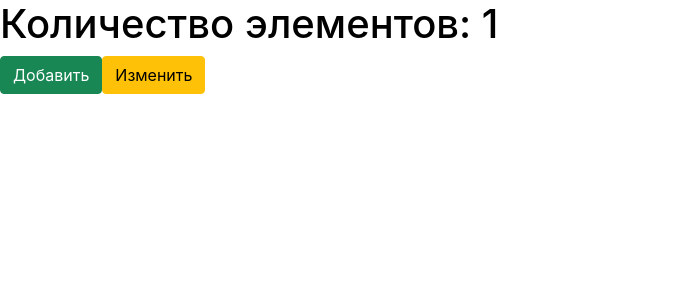
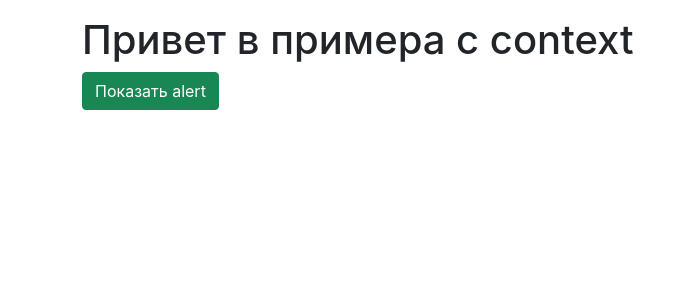
Before and after one commit to Galimard/Hooks-Vladilen, a React (Create React App) app: page / in a window 1280 px wide. Shown: the top 300 px of the page, without its empty margins (0-696 px from the left). Built offline with nearby package versions, Linux system fonts and the light colour scheme.

Commit message:
useContext

```diff
--- a/src/App.js
+++ b/src/App.js
@@ -1,20 +1,16 @@
-import React, {useState, useCallback} from "react";
+import React, {useContext} from "react";
+import Alert from "./alert/Alert";
+import { AlertProvider } from "./alert/AlertContext";
+import Main from "./Main";
 
 function App() {
-  const [colored, setColored] = useState(false);
-  const [count, setCount] = useState(1);
-
-  const styles = {
-    color: colored ? 'darkred' : 'black'
-  };
-
   return (
-    <div>
-      <h1 style={styles}>Количество элементов: {count}</h1>
-      <button className="btn btn-success" onClick={() => setCount(prev => prev + 1)}>Добавить</button>
-      <button className="btn btn-warning" onClick={() => setColored(prev => !prev)}>Изменить</button>
-
-    </div>
+    <AlertProvider>
+      <div className="container pt-3">
+        <Alert />
+        <Main toggle={() => {}} />
+      </div>
+    </AlertProvider>
   );
 }
 
--- /dev/null
+++ b/src/Main.js
@@ -0,0 +1,13 @@
+import React from "react";
+import { useAlert } from "./alert/AlertContext";
+
+export default function Main() {
+    const {toggle} = useAlert();
+
+    return (
+        <>
+            <h1>Привет в примера с context</h1>
+            <button className="btn btn-success" onClick={toggle}>Показать alert</button>
+        </>
+    )
+}
--- /dev/null
+++ b/src/alert/Alert.js
@@ -0,0 +1,14 @@
+import React from "react";
+import { useAlert } from "./AlertContext";
+
+export default function Alert() {
+    const alert = useAlert();
+
+    if(!alert.visible) return null;
+
+    return (
+        <div className="alert alert-danger" onClick={alert.toggle}>
+            Это очень важное сообщение
+        </div>
+    )
+}
--- /dev/null
+++ b/src/alert/AlertContext.js
@@ -0,0 +1,21 @@
+import React, {useState, useContext} from "react";
+
+const AlertContext = React.createContext();
+
+export const useAlert = () => {
+    return useContext(AlertContext)
+}
+
+export const AlertProvider = ({ children }) => {
+    const [alert, setAlert] = useState(false);
+
+    const toggle = () => setAlert(prev => !prev);
+    return (
+        <AlertContext.Provider value={{
+            visible: alert,
+            toggle
+        }}>
+            { children }
+        </AlertContext.Provider>
+    )
+}
```
